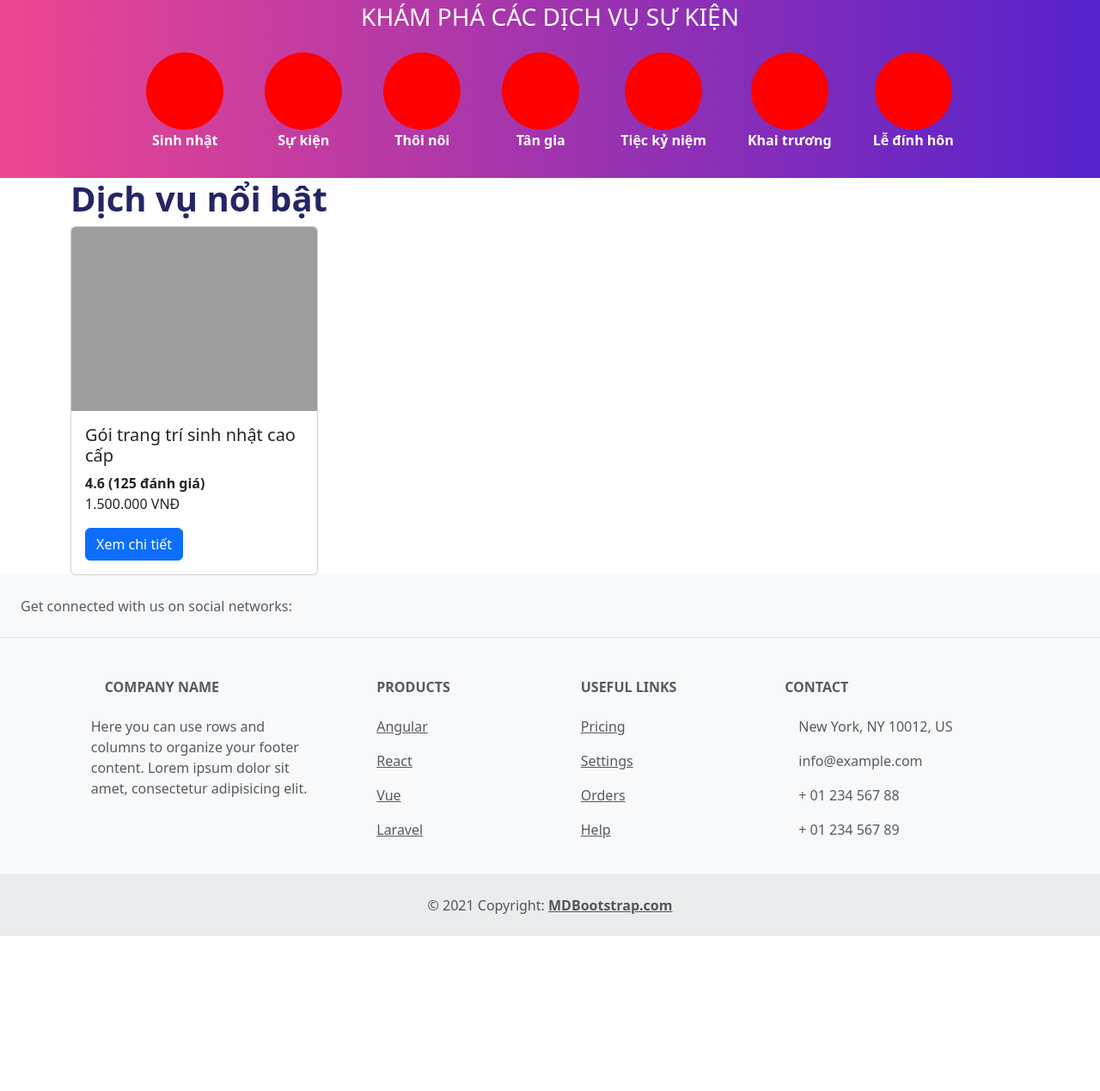
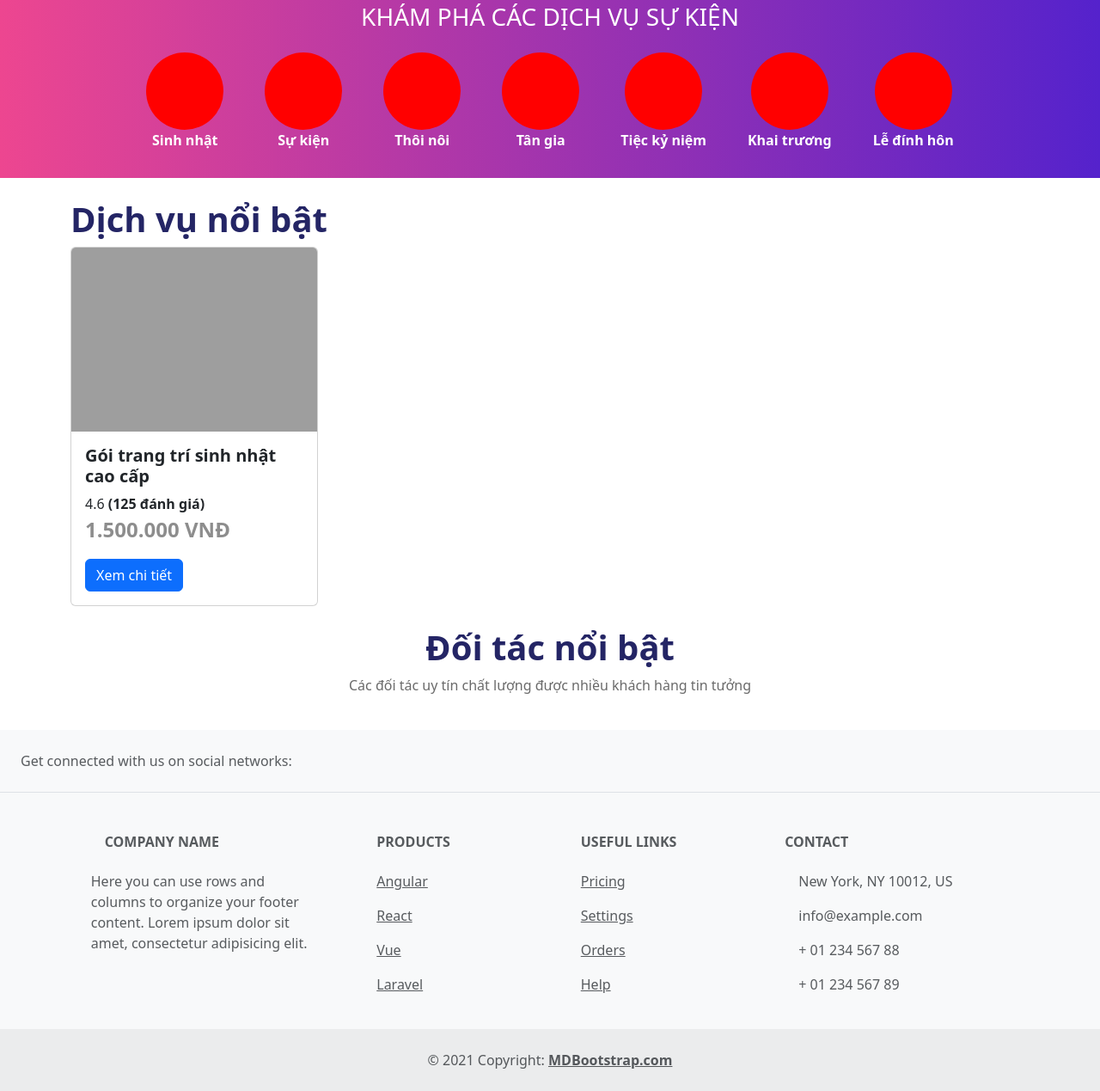
Before and after one commit to mphuc454/EventDecorWeb, a Flask app: page / in a window 1280 px wide. Shown: the part 411-1680 px from the top of the page at 86% size. Before the commit the page ends 1500 px from the top, so only its background shows below. Run offline with Flask 3, Linux system fonts and the light colour scheme; grey boxes are pictures that could not be loaded.

Commit message:
update index html

```diff
--- /dev/null
+++ b/static/css/home.css
@@ -0,0 +1,10 @@
+.txt {
+  color: #8d8d8d;
+  font-size: 24px;
+}
+.title {
+  font-size: 20px;
+}
+.desc-partner {
+  color: #6a6a6a;
+}
--- a/templates/base.html
+++ b/templates/base.html
@@ -12,6 +12,10 @@
     <link
       rel="stylesheet"
       href="{{url_for('static', filename='css/style.css')}}"
+    />
+    <link
+      rel="stylesheet"
+      href="{{url_for('static', filename='css/home.css')}}"
     />
   </head>
   <body>
--- a/templates/index.html
+++ b/templates/index.html
@@ -1,24 +1,33 @@
 {% extends "base.html" %} {% block title %} Trang chủ {% endblock %} {% block
 content %}
 <main>
-  <div class="container">
+  <div class="container mb-4 mt-4">
     <h1 style="color: #242565" class="fw-bold">Dịch vụ nổi bật</h1>
     <div class="row row-cols-3 gap-4">
       <div class="col">
         <div class="card" style="width: 18rem">
           <img src="..." class="card-img-top" alt="..." />
           <div class="card-body">
-            <h5 class="card-title">Gói trang trí sinh nhật cao cấp</h5>
-            <span style="font-weight: bold">
-              4.6 <span>(125 đánh giá)</span></span
+            <h5 class="card-title title fw-bold">
+              Gói trang trí sinh nhật cao cấp
+            </h5>
+            <span style="font-size: 16px">
+              4.6
+              <span style="font-weight: bold">(125 đánh giá)</span></span
             >
-            <p class="card-text">1.500.000 VNĐ</p>
+            <p class="card-text txt fw-bold">1.500.000 VNĐ</p>
             <a href="#" class="btn btn-primary">Xem chi tiết</a>
           </div>
         </div>
       </div>
     </div>
   </div>
+  <div class="container mb-4 mt-4 d-flex flex-column align-items-center">
+    <h1 style="color: #242565" class="fw-bold">Đối tác nổi bật</h1>
+    <p class="desc-partner fw-medium">
+      Các đối tác uy tín chất lượng được nhiều khách hàng tin tưởng
+    </p>
+  </div>
 </main>
 
 {% endblock content %}
```
